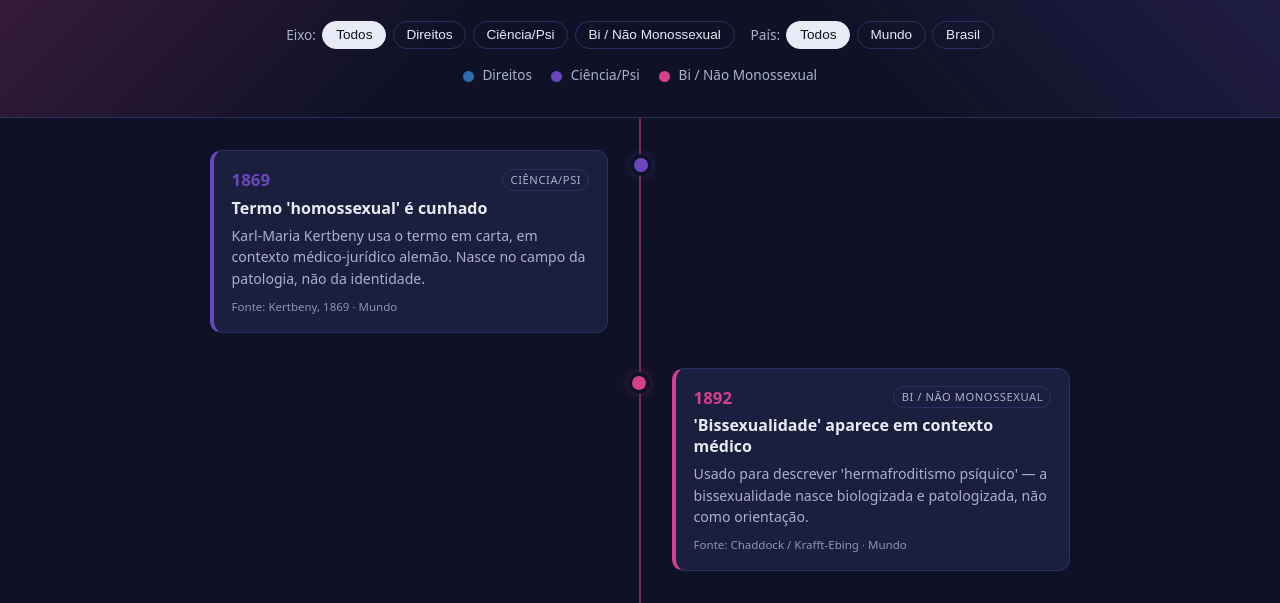
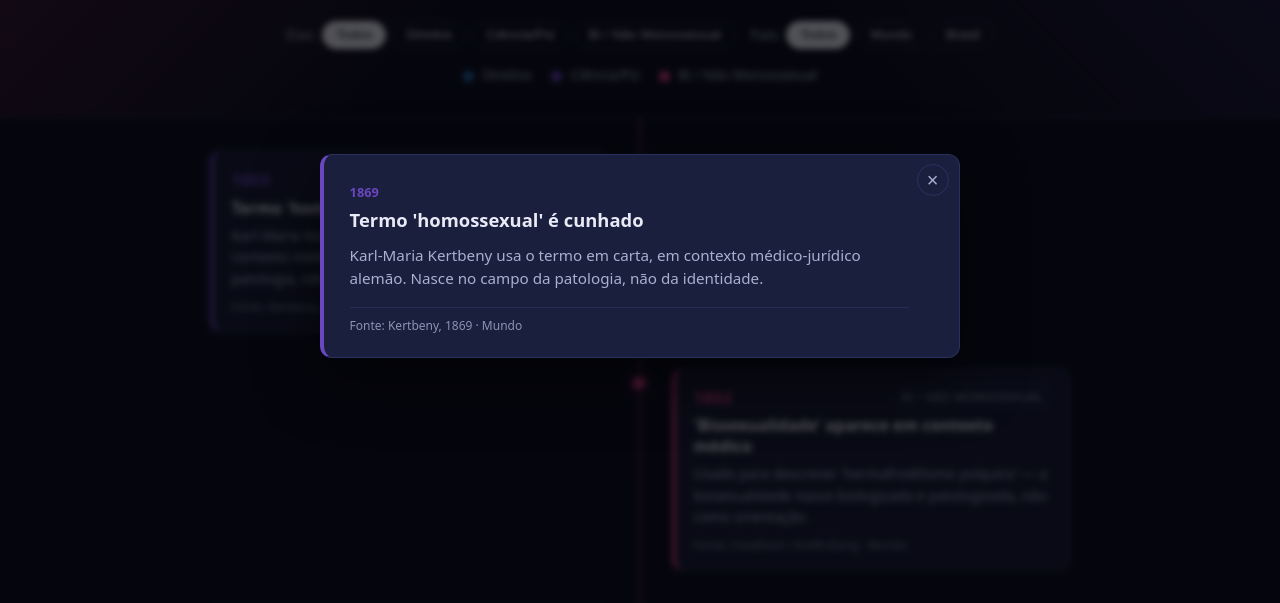
Before and after one commit to f-rb/linha-tempo-lgbtqiapn, a plain HTML site: page index.html in a window 1280 px wide. Both pictures are taken after a click on the button 409 px from the left and 385 px from the top of the page. Shown: the part 144-747 px from the top of the page. Drawn offline with Linux system fonts and the light colour scheme.

Commit message:
Adiciona modal de detalhes aos eventos da timeline
Ao clicar (ou apertar Enter) em um card da linha do tempo, abre um
<dialog> nativo com ano, título, resumo e fonte do evento. O modal:

- usa <dialog> + showModal() para foco preso e backdrop nativos
- herda a cor do eixo (direitos/ciencia/bi) via --cor-eixo
- fecha por botão ×, clique no backdrop, ou Esc
- preenche conteúdo com textContent (evita injeção de HTML)

Testado no navegador local: abertura, os três modos de fechar e
navegação por teclado (Tab/Enter/Esc). Testado também com leitor
de tela Orca: título do modal é anunciado via aria-labelledby.

```diff
--- a/index.html
+++ b/index.html
@@ -45,6 +45,24 @@
     <p>Fontes: CFP, APA, OMS, STF, ONU, CNJ. Datas verificáveis — confira fontes primárias antes de publicar.</p>
   </footer>
 
+  <!-- ============================================================
+       MODAL DE DETALHES (novo)
+       <dialog> vazio: o JS preenche ao clicar num card.
+       O botão de fechar precisa existir aqui, fixo, para o JS só
+       ligar o evento de clique — não recriar o botão a cada abertura.
+       O atributo aria-labelledby aponta para o <h2> interno, que
+       o JS preenche com o título do evento.
+       ============================================================ -->
+  <dialog id="modal-evento" aria-labelledby="modal-titulo">
+    <button type="button" class="modal-fechar" id="modal-fechar" aria-label="Fechar">×</button>
+    <div class="modal-conteudo">
+      <span class="modal-data" id="modal-data"></span>
+      <h2 id="modal-titulo"></h2>
+      <p id="modal-resumo"></p>
+      <span class="modal-fonte" id="modal-fonte"></span>
+    </div>
+  </dialog>
+
   <script src="script.js"></script>
 </body>
 </html>
--- a/script.js
+++ b/script.js
@@ -1,6 +1,14 @@
 // ---------- Config ----------
 const CORES = { direitos: "#2b6cb0", ciencia: "#6b46c1", bi: "#d53f8c" };
 const LABELS = { direitos: "Direitos", ciencia: "Ciência/Psi", bi: "Bi / Não Monossexual" };
+const MODAL_IDS = {
+  dialog: "modal-evento",
+  fechar: "modal-fechar",
+  data: "modal-data",
+  titulo: "modal-titulo",
+  resumo: "modal-resumo",
+  fonte: "modal-fonte",
+};
 
 let eventos = [];
 let filtroEixo = "todos";
@@ -57,13 +65,12 @@ function render() {
       </div>
     `;
 
-    // acessibilidade: abre/fecha resumo (aqui o card já mostra tudo; deixamos gancho p/ modal)
     const card = artigo.querySelector(".card");
-    card.addEventListener("click", () => console.log("card clicado:", ev.id));
+    card.addEventListener("click", () => abrirModal(ev));
     card.addEventListener("keydown", (e) => {
       if (e.key === "Enter" || e.key === " ") {
         e.preventDefault();
-        card.click();
+        abrirModal(ev);
       }
     });
 
@@ -96,6 +103,47 @@ function observar() {
   document.querySelectorAll(".evento").forEach(el => observer.observe(el));
 }
 
+// ---------- Modal ----------
+function abrirModal(ev) {
+  const dialog = document.getElementById(MODAL_IDS.dialog);
+  if (!dialog) return;
+
+  document.getElementById(MODAL_IDS.data).textContent = ev.data;
+  document.getElementById(MODAL_IDS.titulo).textContent = ev.titulo;
+  document.getElementById(MODAL_IDS.resumo).textContent = ev.resumo;
+  document.getElementById(MODAL_IDS.fonte).textContent =
+    `Fonte: ${ev.fonte} · ${ev.pais === "brasil" ? "Brasil" : "Mundo"}`;
+
+  dialog.style.setProperty("--cor-eixo", CORES[ev.eixo] || "#888");
+  dialog.showModal();
+}
+
+function fecharModal() {
+  const dialog = document.getElementById(MODAL_IDS.dialog);
+  if (dialog && dialog.open) dialog.close();
+}
+
+function ligarModal() {
+  const dialog = document.getElementById(MODAL_IDS.dialog);
+  const botaoFechar = document.getElementById(MODAL_IDS.fechar);
+  if (!dialog || !botaoFechar) return;
+
+  botaoFechar.addEventListener("click", fecharModal);
+
+  // Clique no backdrop: o <dialog> recebe o clique, mas o conteúdo
+  // interno não. Se o alvo do clique for o próprio <dialog>, foi backdrop.
+  dialog.addEventListener("click", (e) => {
+    if (e.target === dialog) fecharModal();
+  });
+
+  // Esc já fecha por padrão em <dialog> nativo, mas garantimos aqui
+  // também por consistência com navegadores antigos.
+  dialog.addEventListener("cancel", (e) => {
+    e.preventDefault();
+    fecharModal();
+  });
+}
+
 // ---------- Filtros ----------
 function ligarFiltros() {
   document.querySelectorAll('[data-eixo]').forEach(btn => {
@@ -118,5 +166,6 @@ function ligarFiltros() {
 }
 
 // ---------- Init ----------
+ligarModal();
 ligarFiltros();
 carregar();
--- a/style.css
+++ b/style.css
@@ -195,3 +195,107 @@ footer {
   .evento { transition: none; opacity: 1; transform: none; }
   .card { transition: none; }
 }
+
+/* ---------- MODAL DE DETALHES ---------- */
+dialog#modal-evento {
+  background: var(--fundo-card);
+  color: var(--texto);
+  border: 1px solid var(--borda);
+  border-left: 4px solid var(--cor-eixo, var(--borda));
+  border-radius: 12px;
+  padding: 1.5rem 1.6rem 1.3rem;
+  max-width: min(640px, 92vw);
+  width: 100%;
+  max-height: 85vh;
+  overflow-y: auto;
+  box-shadow: 0 20px 60px rgba(0, 0, 0, .5);
+  font-family: inherit;
+  line-height: 1.55;
+}
+
+/* Backdrop: fundo escurecido atrás do modal (nativo do <dialog>) */
+dialog#modal-evento::backdrop {
+  background: rgba(0, 0, 0, .65);
+  backdrop-filter: blur(3px);
+}
+
+/* Animação de entrada respeitando prefers-reduced-motion */
+@media (prefers-reduced-motion: no-preference) {
+  dialog#modal-evento[open] {
+    animation: modal-entrar .22s ease-out;
+  }
+  dialog#modal-evento[open]::backdrop {
+    animation: backdrop-entrar .22s ease-out;
+  }
+  @keyframes modal-entrar {
+    from { opacity: 0; transform: translateY(12px) scale(.98); }
+    to   { opacity: 1; transform: translateY(0) scale(1); }
+  }
+  @keyframes backdrop-entrar {
+    from { opacity: 0; }
+    to   { opacity: 1; }
+  }
+}
+
+.modal-fechar {
+  position: absolute;
+  top: .55rem;
+  right: .65rem;
+  background: transparent;
+  border: 1px solid var(--borda);
+  color: var(--texto-suave);
+  font-size: 1.25rem;
+  line-height: 1;
+  width: 2rem;
+  height: 2rem;
+  border-radius: 50%;
+  cursor: pointer;
+  transition: background .15s, color .15s, border-color .15s;
+}
+.modal-fechar:hover,
+.modal-fechar:focus-visible {
+  color: var(--texto);
+  border-color: var(--texto-suave);
+  background: rgba(255, 255, 255, .06);
+  outline: none;
+}
+
+.modal-conteudo { padding-right: 1.5rem; }
+
+.modal-data {
+  display: inline-block;
+  font-size: .8rem;
+  font-weight: 700;
+  color: var(--cor-eixo, var(--texto));
+  margin-bottom: .35rem;
+}
+
+.modal-conteudo h2 {
+  margin: 0 0 .7rem;
+  font-size: 1.15rem;
+  line-height: 1.3;
+}
+
+.modal-conteudo p {
+  margin: 0 0 1rem;
+  color: var(--texto-suave);
+  font-size: .95rem;
+}
+
+.modal-fonte {
+  display: block;
+  font-size: .75rem;
+  color: var(--texto-suave);
+  opacity: .8;
+  border-top: 1px solid var(--borda);
+  padding-top: .6rem;
+  margin-top: .4rem;
+}
+
+/* Em telas pequenas, o modal ocupa quase toda a largura */
+@media (max-width: 500px) {
+  dialog#modal-evento {
+    max-width: 96vw;
+    padding: 1.2rem 1.1rem 1rem;
+  }
+}
```
